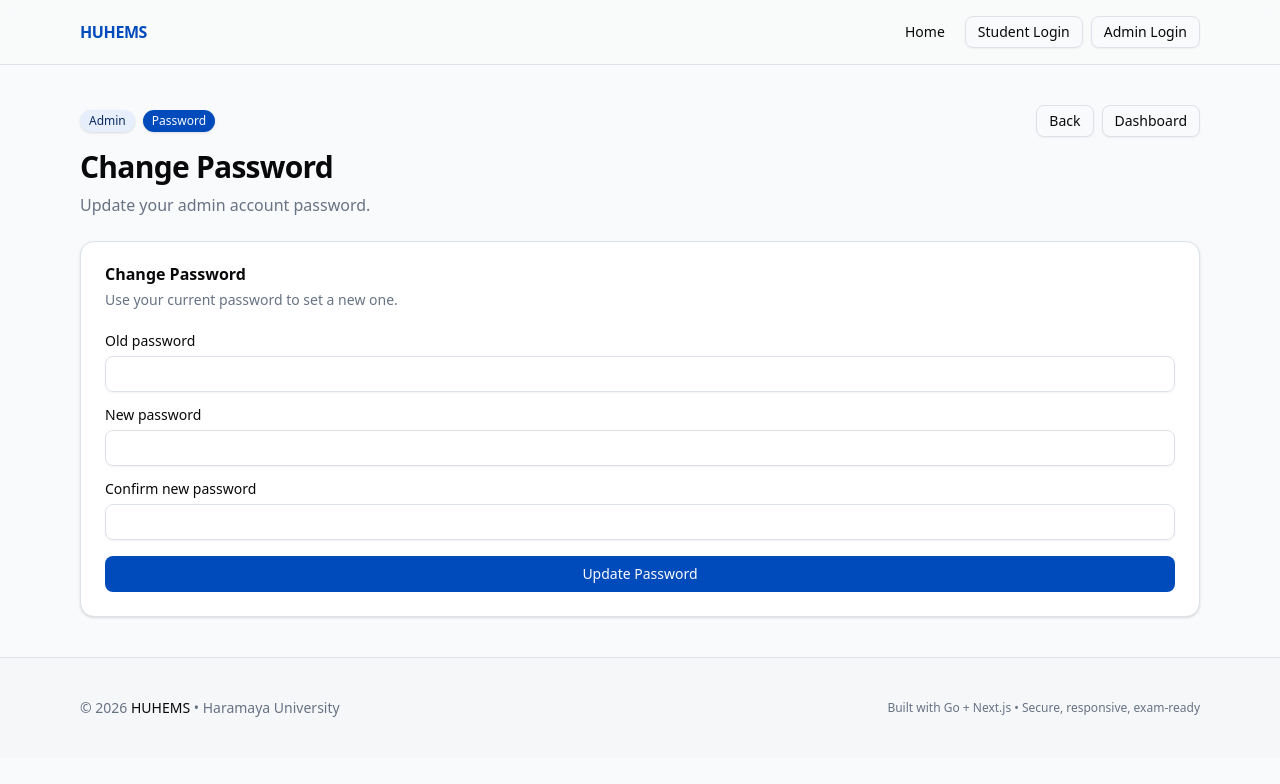
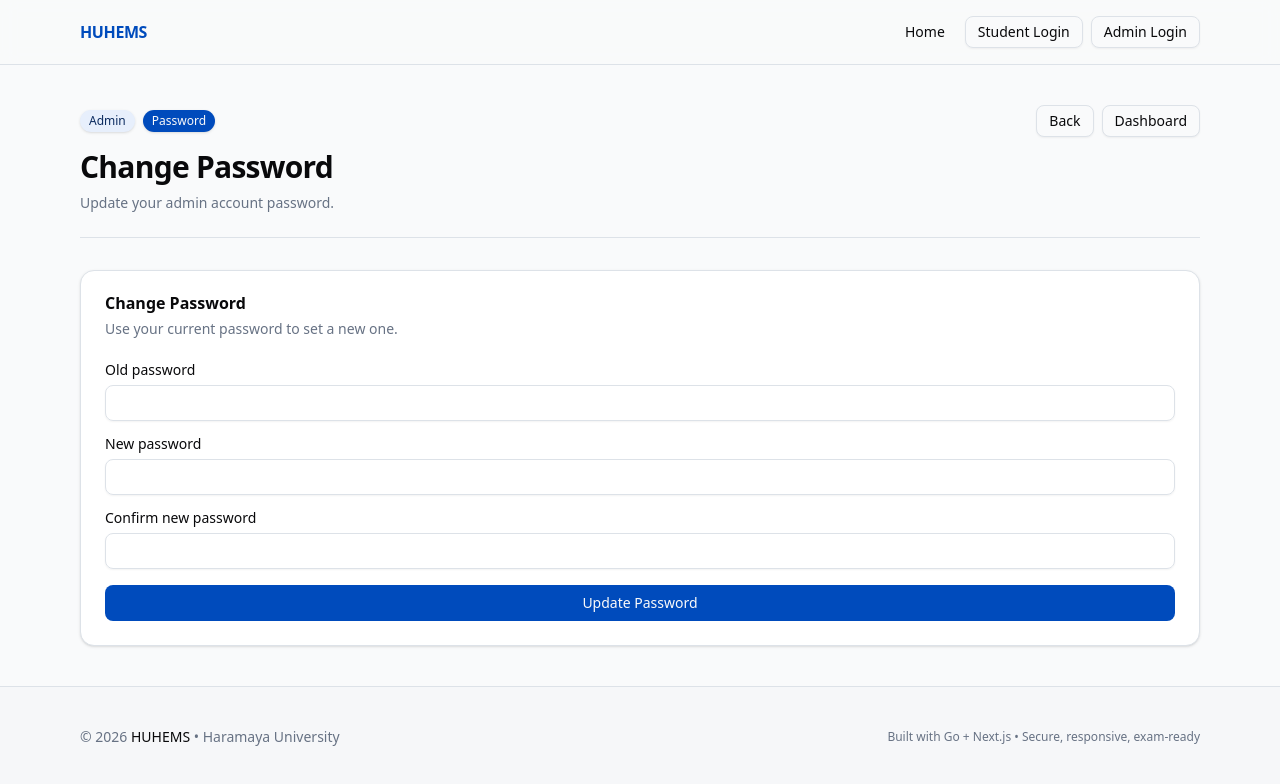
Before and after one commit to KeneanDita/HUHEMS, a Next.js app in the folder frontend/: page /admin/password in a window 1280 px wide. Shown: the top 784 px of the page. Built offline with nearby package versions, Linux system fonts and the light colour scheme; no server answers.

Commit message:
style: apply consistent page header to admin change password
Add border-b pb-6, gap-8 outer wrapper, and text-sm description.
Normalize Back button whitespace.

Made-with: Cursor

```diff
--- a/frontend/app/admin/password/page.tsx
+++ b/frontend/app/admin/password/page.tsx
@@ -7,24 +7,22 @@ import { ChangePasswordCard } from "@/components/auth/change-password-card";
 
 export default function AdminChangePasswordPage() {
   return (
-    <div className="grid gap-6">
-      <div className="animate-in fade-in slide-in-from-top-4 duration-500">
+    <div className="grid gap-8">
+      <div className="animate-in fade-in slide-in-from-top-4 duration-500 border-b pb-6">
         <div className="flex flex-wrap items-center justify-between gap-3">
           <div className="flex items-center gap-2">
             <Badge variant="secondary" className="shadow-sm">Admin</Badge>
             <Badge className="shadow-sm">Password</Badge>
           </div>
           <div className="flex items-center gap-2">
-            <BackButton fallbackHref="/admin" size="sm">
-              Back
-            </BackButton>
+            <BackButton fallbackHref="/admin" size="sm">Back</BackButton>
             <Button asChild variant="outline" size="sm">
               <Link href="/admin">Dashboard</Link>
             </Button>
           </div>
         </div>
         <h1 className="mt-3 text-3xl font-semibold tracking-tight">Change Password</h1>
-        <p className="mt-2 max-w-2xl text-muted-foreground">Update your admin account password.</p>
+        <p className="mt-2 max-w-xl text-sm text-muted-foreground">Update your admin account password.</p>
       </div>
 
       <ChangePasswordCard />
```
